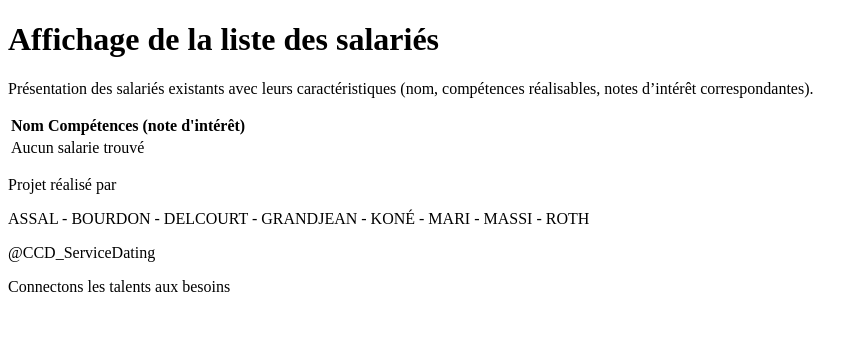
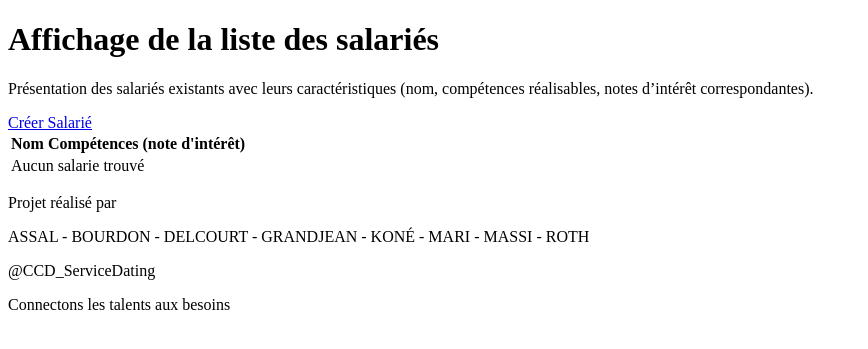
Before and after one commit to ismaelkone1/powercoder, a Symfony app: template webApp/templates/gestion_salaries/liste_salaries.html.twig in a window 1280 px wide. Shown: the part 62-411 px from the top of the page, without its empty margins (0-868 px from the left). Run offline with Twig, Linux system fonts and the light colour scheme; the template is opened without the code that fills it, so the values that code supplies are empty; some libraries are stand-ins or nearby versions.

Commit message:
ajout de gestion de compétences dans le header et correcton boutns créer salariés

```diff
--- a/webApp/templates/composants/header.html.twig
+++ b/webApp/templates/composants/header.html.twig
@@ -22,21 +22,17 @@
 						<span>Besoins</span>
 						<span class="absolute -bottom-1 left-0 w-0 h-0.5 bg-orange-400 transition-all duration-300 group-hover:w-full"></span>
 					</a>
-				{% else %}
-					<a href="{{ path('liste_besoin_id', {'id': app.user.id}) }}" class="text-blue-100 hover:text-orange-400 transition-all duration-300 font-medium relative group">
-						<span>Besoins</span>
-						<span class="absolute -bottom-1 left-0 w-0 h-0.5 bg-orange-400 transition-all duration-300 group-hover:w-full"></span>
-					</a>
-				{% endif %}
-
-
-				{% if is_granted('ROLE_ADMIN') %}
 					<a href="{{ path('app_gestion_salaries') }}" class="text-blue-100 hover:text-orange-400 transition-all duration-300 font-medium relative group">
 						<span>Gestion Salariés</span>
 						<span class="absolute -bottom-1 left-0 w-0 h-0.5 bg-orange-400 transition-all duration-300 group-hover:w-full"></span>
 					</a>
-					<a href="{{ path('app_gestion_salaries_create') }}" class="text-blue-100 hover:text-orange-400 transition-all duration-300 font-medium relative group">
-						<span>Créer Salarié</span>
+					<a href="{{ path('admin_competence_index') }}" class="text-blue-100 hover:text-orange-400 transition-all duration-300 font-medium relative group">
+						<span>Compétences</span>
+						<span class="absolute -bottom-1 left-0 w-0 h-0.5 bg-orange-400 transition-all duration-300 group-hover:w-full"></span>
+					</a>
+				{% else %}
+					<a href="{{ path('liste_besoin_id', {'id': app.user.id}) }}" class="text-blue-100 hover:text-orange-400 transition-all duration-300 font-medium relative group">
+						<span>Besoins</span>
 						<span class="absolute -bottom-1 left-0 w-0 h-0.5 bg-orange-400 transition-all duration-300 group-hover:w-full"></span>
 					</a>
 				{% endif %}
--- a/webApp/templates/gestion_salaries/liste_salaries.html.twig
+++ b/webApp/templates/gestion_salaries/liste_salaries.html.twig
@@ -1,6 +1,7 @@
 {% extends 'base.html.twig' %}
 
-{% block title %}Liste salaries{% endblock %}
+{% block title %}Liste salaries
+{% endblock %}
 
 {% block body %}
 	<div class="max-w-7xl mx-auto px-4 sm:px-6 lg:px-8 py-8">
@@ -9,6 +10,11 @@
 				<h1 class="text-2xl font-semibold text-gray-900">Affichage de la liste des salariés</h1>
 				<p class="mt-2 text-sm text-gray-700">Présentation des salariés existants avec leurs caractéristiques
 															                    (nom, compétences réalisables, notes d’intérêt correspondantes).</p>
+			</div>
+			<div class="mt-4 sm:mt-0 sm:ml-16 sm:flex-none">
+				<a href="{{ path('app_gestion_salaries_create') }}" class="inline-flex items-center justify-center rounded-md border border-transparent bg-indigo-600 px-4 py-2 text-sm font-medium text-white shadow-sm hover:bg-indigo-700 focus:outline-none focus:ring-2 focus:ring-indigo-500 focus:ring-offset-2 sm:w-auto">
+					Créer Salarié
+				</a>
 			</div>
 		</div>
 
```
Lines whose indentation alone changed are shown as unchanged.
